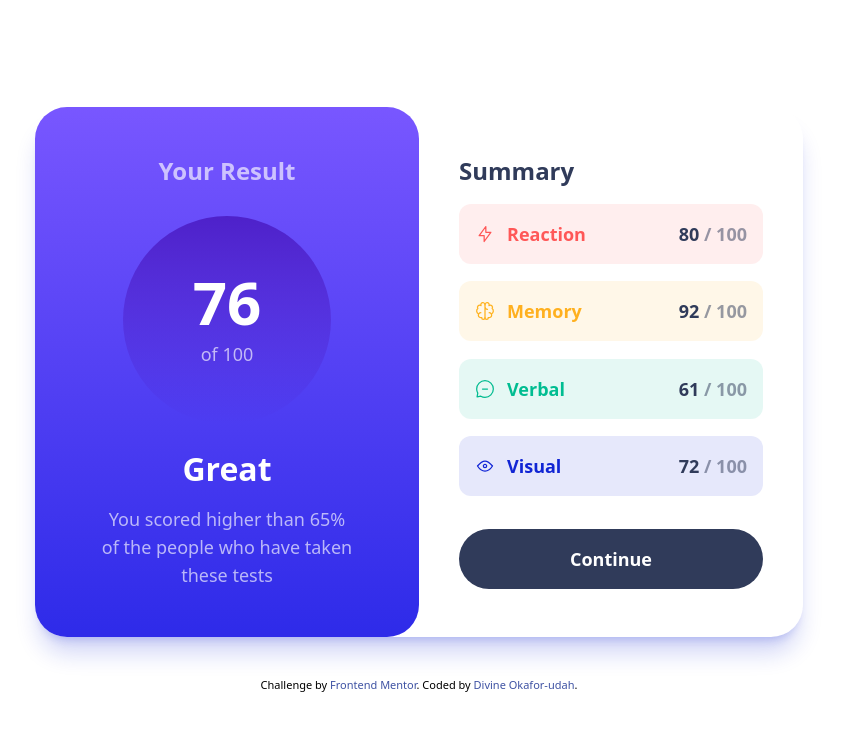
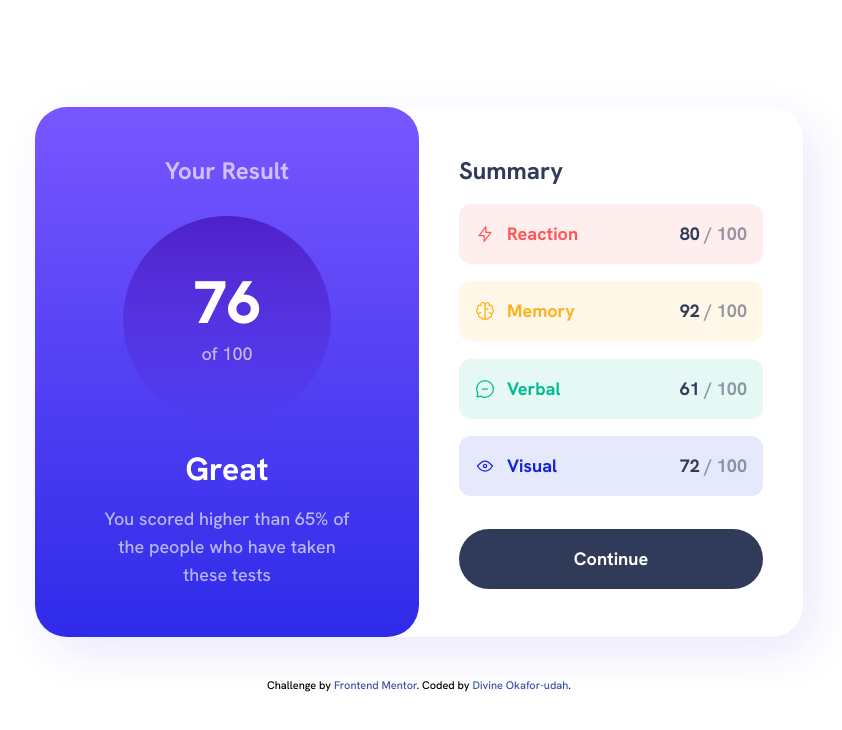
Before and after one commit to Deeokafor/fm-results-summary-component, a website: page index.html in a window 1280 px wide. Shown: the whole page, without its empty margins (221-1063 px from the left). Drawn offline with nearby package versions, Linux system fonts and the light colour scheme; files that its build step writes are made by us from their sources.

Commit message:
added box shadow in custom css file

```diff
--- /dev/null
+++ b/custom.css
@@ -0,0 +1,36 @@
+@font-face {
+    font-family: 'HankenGrotesk';
+    src: url('assets/fonts/static/HankenGrotesk-Medium.ttf') format('truetype');
+    font-weight: 500;
+    font-style: normal;
+}
+
+@font-face {
+    font-family: 'HankenGrotesk';
+    src: url('assets/fonts/static/HankenGrotesk-Bold.ttf') format('truetype');
+    font-weight: 700;
+    font-style: normal;
+}
+
+@font-face {
+    font-family: 'HankenGrotesk';
+    src: url('assets/fonts/static/HankenGrotesk-ExtraBold.ttf') format('truetype');
+    font-weight: 800;
+    font-style: normal;
+}
+
+body {
+    font-family: 'HankenGrotesk', sans-serif;
+}
+
+#score {
+    font-weight: bolder;
+}
+
+/* custom border radius for the main element since the design requirement had exceeded tailwindcss' available border radius manipulation */
+
+@media (min-width:1024px) {
+    main {
+        box-shadow: 12px 15px 45px hsla(241, 81%, 54%, 0.103);
+    }
+}
--- a/index.html
+++ b/index.html
@@ -17,7 +17,7 @@
   </style>
 </head>
 <body class="tw-flex tw-justify-center tw-items-center tw-flex-col tw-h-screen tw-w-screen">
-  <main class="tw-h-screen tw-flex tw-flex-col tw-text-white lg:tw-flex-row lg:tw-items-center lg:tw-rounded-[2rem] lg:tw-shadow-xl lg:tw-shadow-primaryCobaltBlue/20 lg:tw-h-[530px] lg:tw-w-[768px]">
+  <main class="tw-h-screen tw-flex tw-flex-col tw-text-white lg:tw-flex-row lg:tw-items-center lg:tw-rounded-[2rem] lg:tw-h-[530px] lg:tw-w-[768px]">
     <div id="result-header" class="tw-bg-gradient-to-b tw-bg-gradient tw-from-gradientLightSlateBlueBackground tw-to-gradientLightRoyalBlueBackground tw-rounded-b-3xl tw-h-4/6 tw-flex tw-flex-col tw-items-center tw-justify-between tw-p-10 tw-text-base tw-text-white/65 tw-font-bold lg:tw-rounded-[2rem] lg:tw-w-3/6 lg:tw-h-full lg:tw-py-12 lg:tw-px-16">
       <h1 class="tw-text-xl lg:tw-text-2xl">Your Result</h1>
       <div class="tw-w-44 tw-h-44 tw-bg-gradient-to-b tw-from-gradientVioletBlueCircle tw-to-gradientPersianBlueCircle tw-rounded-full tw-flex tw-flex-col tw-items-center tw-justify-center lg:tw-h-52 lg:tw-w-52">
@@ -50,7 +50,7 @@
     </div>
   </main>
 
-  <div class="attribution lg:tw-mt-10">
+  <div class="attribution lg:tw-mt-10 lg:tw-font-medium">
     Challenge by <a href="https://www.frontendmentor.io?ref=challenge" target="_blank">Frontend Mentor</a>.
     Coded by <a href="#">Divine Okafor-udah</a>.
   </div>
```
Also changed, not shown: README-guide.md (added), README-template.md (deleted), README.md, output.css, 1 other file.
